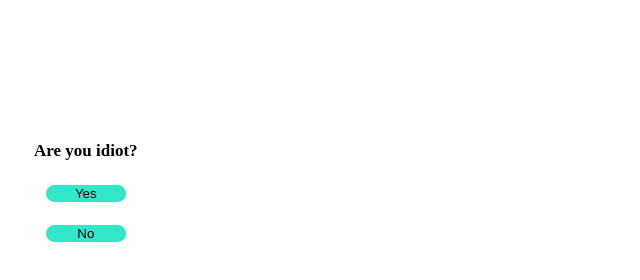
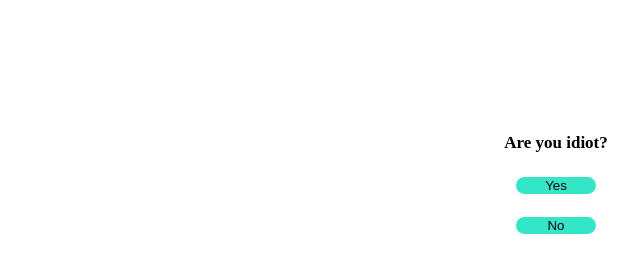
Before and after one commit to Johnathan31/prank, a plain HTML site: page index.html in a window 1280 px wide. Shown: the whole page, without its empty margins (84-724 px from the left). Drawn offline with Linux system fonts and the light colour scheme.

Commit message:
Update style.css

```diff
--- a/style.css
+++ b/style.css
@@ -9,7 +9,7 @@ body{
     margin: 100px;
     padding: 10px;
     font-size: 17px;
-    position: absolute;
+    position: none;
 }
 #box button{
     width: 80px;
```
